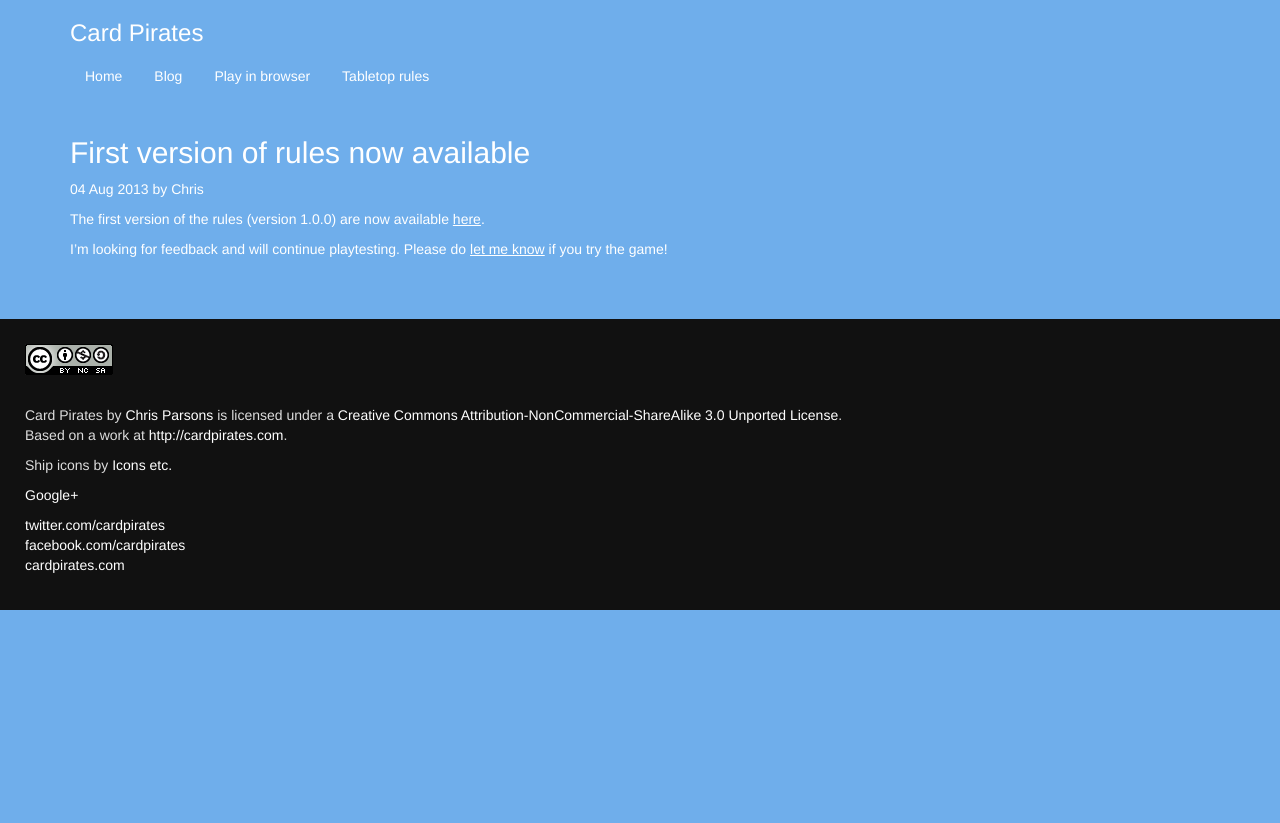
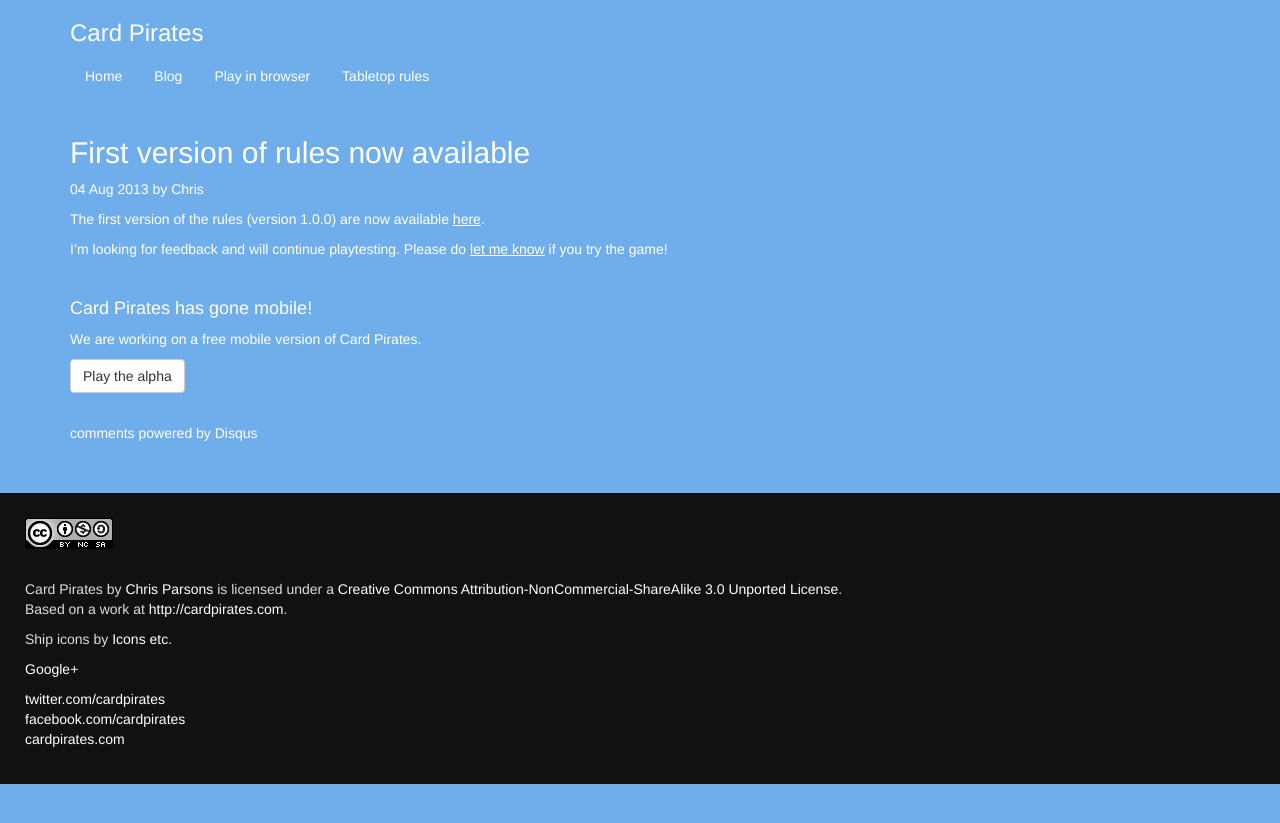
Before and after one commit to chrismdp/cardpirates, a Jekyll site: the page built from _posts/2013-08-04-first-version-of-rules.md, in a window 1280 px wide. Shown: the top 823 px of the page. Built offline with Jekyll 4.4.1, drawn with Linux system fonts in a browser that asks for light colours; nearby versions of some CDN libraries; comment, search, counter and statistics services are not loaded.

Commit message:
Comments on every page

```diff
--- a/_layouts/post.html
+++ b/_layouts/post.html
@@ -7,3 +7,30 @@
 <div class="post">
   {{ content }}
 </div>
+
+<br/>
+
+<h4>Card Pirates has gone mobile!</h4>
+<p>We are working on a free mobile version of Card Pirates.</p>
+<p>
+  <a class='btn btn-default' href='/game'>Play the alpha</a>
+</p>
+
+<br/>
+
+<div id="disqus_thread" style='margin-right: 200px'></div>
+<script type="text/javascript">
+    /* * * CONFIGURATION VARIABLES: EDIT BEFORE PASTING INTO YOUR WEBPAGE * * */
+    var disqus_shortname = 'cardpirates'; // required: replace example with your forum shortname
+    var disqus_url = '{{ site.url}}{{ page.url }}';
+
+    /* * * DON'T EDIT BELOW THIS LINE * * */
+    (function() {
+        var dsq = document.createElement('script'); dsq.type = 'text/javascript'; dsq.async = true;
+        dsq.src = '//' + disqus_shortname + '.disqus.com/embed.js';
+        (document.getElementsByTagName('head')[0] || document.getElementsByTagName('body')[0]).appendChild(dsq);
+    })();
+</script>
+
+<noscript>Please enable JavaScript to view the <a href="http://disqus.com/?ref_noscript">comments powered by Disqus.</a></noscript>
+<a href="http://disqus.com" class="dsq-brlink">comments powered by <span class="logo-disqus">Disqus</span></a>
```
